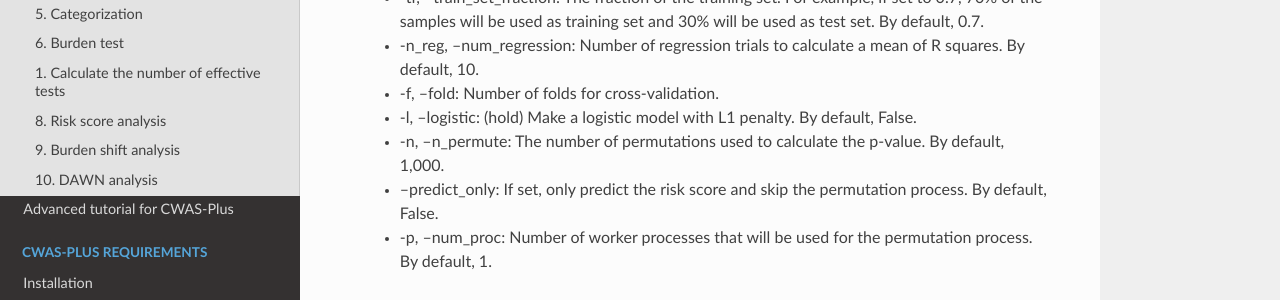
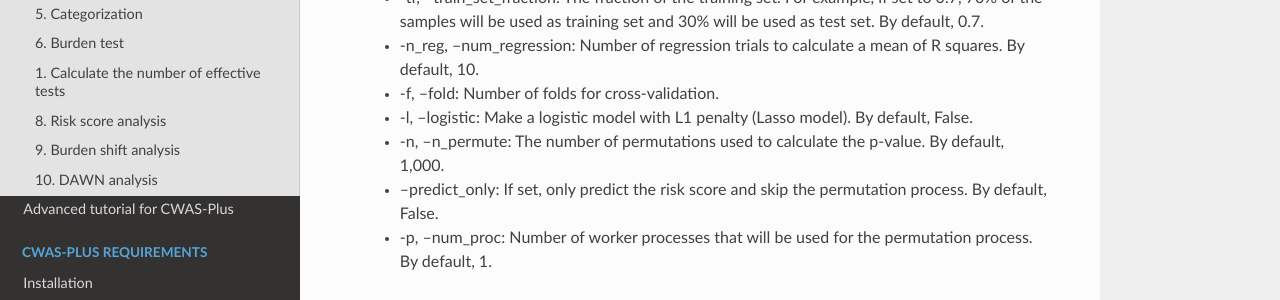
Before and after one commit to joonan-lab/cwas, a Sphinx documentation site: the page built from docs/quickstart/quick_tutorial.rst, in a window 1280 px wide and 900 px high, scrolled down 5213 px. Shown: the part 150-450 px from the top of the window. Built offline with Sphinx 7.4.7 and the Read the Docs theme 2.0.0, drawn with Linux system fonts in a browser that asks for light colours.

Commit message:
Update quick_tutorial.rst

```diff
--- a/docs/quickstart/quick_tutorial.rst
+++ b/docs/quickstart/quick_tutorial.rst
@@ -206,7 +206,7 @@
   - -tf, --train_set_fraction: The fraction of the training set. For example, if set to 0.7, 70% of the samples will be used as training set and 30% will be used as test set. By default, 0.7.
   - -n_reg, --num_regression: Number of regression trials to calculate a mean of R squares. By default, 10.
   - -f, --fold: Number of folds for cross-validation.
-  - -l, --logistic: (hold) Make a logistic model with L1 penalty. By default, False.
+  - -l, --logistic:  Make a logistic model with L1 penalty (Lasso model). By default, False.
   - -n, --n_permute: The number of permutations used to calculate the p-value. By default, 1,000.
   - --predict_only: If set, only predict the risk score and skip the permutation process. By default, False.
   - -p, --num_proc: Number of worker processes that will be used for the permutation process. By default, 1.
```
